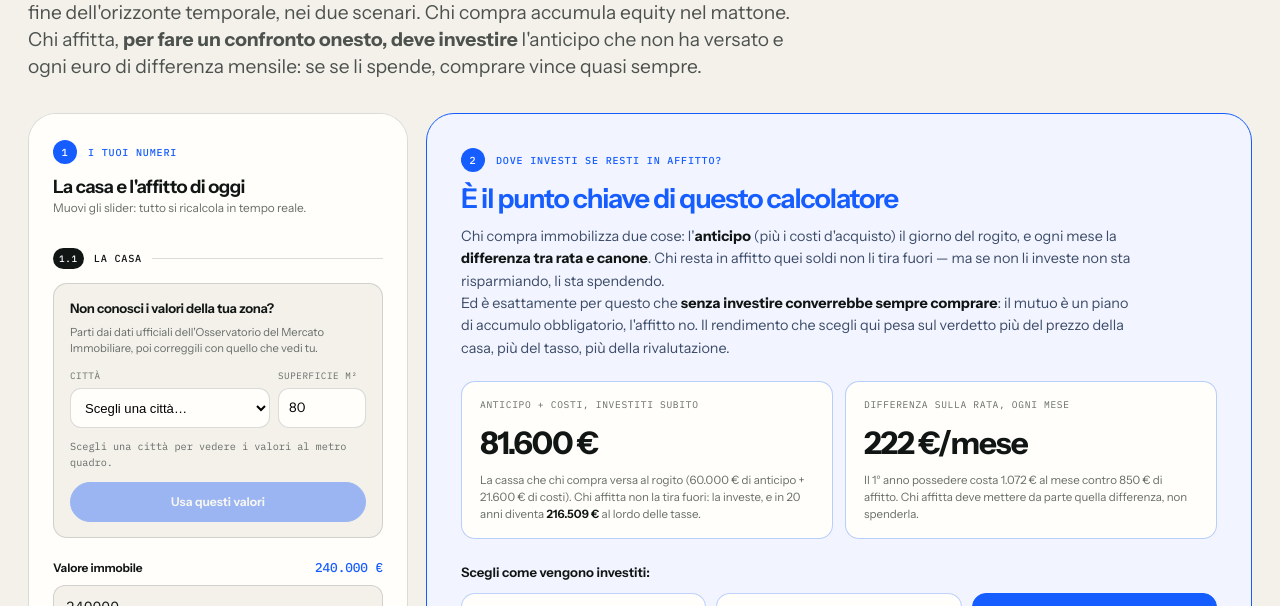
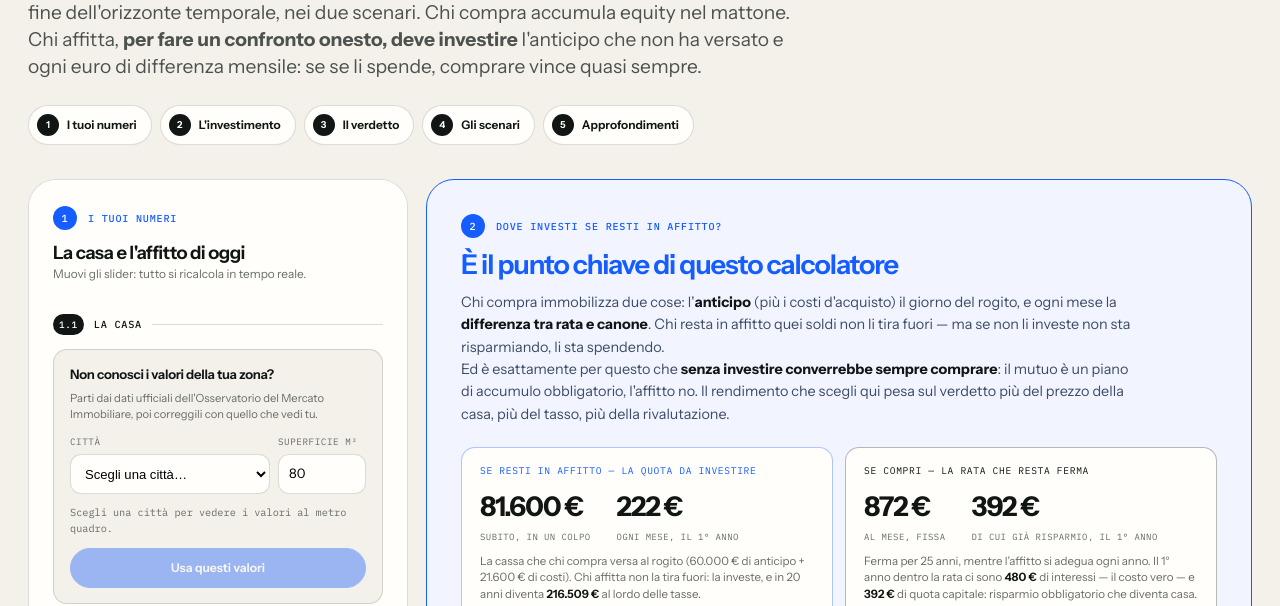
Before and after one commit to CryptoPannoz/alberto-broggi-site, a plain HTML site: page tools/affitto-vs-acquisto.html in a window 1280 px wide. Shown: the part 346-952 px from the top of the page. Drawn offline with Linux system fonts and the light colour scheme.

Commit message:
Make the five-step flow explicit; show both savings plans side by side
Feedback said it still wasn't clear what kind of calculator this is.
The page now declares its own structure: a step nav in the hero
(1 I tuoi numeri · 2 L'investimento · 3 Il verdetto · 4 Gli scenari ·
5 Approfondimenti) with anchors to each block, and every block carries
its step tag.

The investment block now shows the two savings plans side by side
instead of only the renter's flows: left, the share the renter must
invest (81.600 € at once + 222 €/month in year one); right, the
instalment that stays fixed (872 €/month, of which 392 € is already
forced saving as year-one principal, 480 € the true interest cost).
That contrast — active investing vs a fixed instalment that saves for
you — is the whole point of the tool, and it was implicit.

Scenarios are promoted from a closed accordion to step 4, visible, with
per-option probability meter bars and family separators that state the
rule (one lever per family, % = indicative probability).

Deep dives get a step-5 header; thresholds, money flow, sensitivity and
method stay collapsed underneath it.

Co-Authored-By: Claude Opus 5 <noreply@anthropic.com>

```diff
--- a/tools/affitto-vs-acquisto.html
+++ b/tools/affitto-vs-acquisto.html
@@ -345,18 +345,42 @@
     .crypto-more > summary::-webkit-details-marker { display: none; }
     .crypto-more p { margin: 10px 0 0; font-size: .78rem; line-height: 1.55; }
 
-    /* I due flussi in gioco */
-    .invest-flows { display: grid; grid-template-columns: repeat(2, 1fr); gap: 12px; }
-    .invest-flows > div { padding: 16px 18px; border: 1px solid rgba(22,93,255,.3); border-radius: 14px; background: var(--white); }
-    .invest-flows span { display: block; color: var(--muted); font-family: var(--mono); font-size: .6rem; text-transform: uppercase; letter-spacing: .07em; }
-    .invest-flows > div > b { display: block; margin-top: 8px; font-size: clamp(1.4rem, 2.6vw, 1.95rem); letter-spacing: -.04em; }
-    .invest-flows i { display: block; margin-top: 5px; color: var(--muted); font-size: .72rem; font-style: normal; line-height: 1.45; }
-    .invest-flows i b { color: var(--ink); font-size: inherit; font-weight: 650; }
+    /* Il confronto dei due piani: cosa investe chi affitta, cosa blocca chi compra */
+    .duel { display: grid; grid-template-columns: repeat(2, 1fr); gap: 12px; }
+    .duel__side { padding: 16px 18px; border: 1px solid rgba(22,93,255,.35); border-radius: 14px; background: var(--white); }
+    .duel__side--buy { border-color: rgba(17,22,21,.3); }
+    .duel__tag { display: block; font-family: var(--mono); font-size: .6rem; text-transform: uppercase; letter-spacing: .07em; color: var(--blue); }
+    .duel__side--buy .duel__tag { color: var(--ink); }
+    .duel__nums { display: flex; flex-wrap: wrap; gap: 6px 26px; margin-top: 9px; }
+    .duel__nums p { margin: 0; }
+    .duel__nums b { display: block; font-size: clamp(1.25rem, 2.3vw, 1.7rem); letter-spacing: -.04em; }
+    .duel__nums small { display: block; margin-top: 2px; color: var(--muted); font-family: var(--mono); font-size: .56rem; text-transform: uppercase; letter-spacing: .05em; }
+    .duel__side i { display: block; margin-top: 9px; color: var(--muted); font-size: .72rem; font-style: normal; line-height: 1.45; }
+    .duel__side i b { color: var(--ink); font-size: inherit; font-weight: 650; }
+
+    /* Navigazione a passi nell'hero */
+    .steps-nav { display: flex; flex-wrap: wrap; gap: 8px; margin-top: 26px; }
+    .steps-nav a { display: inline-flex; align-items: center; gap: 8px; padding: 8px 14px 8px 8px; border: 1px solid var(--line); border-radius: 999px; background: var(--white); font-size: .74rem; font-weight: 650; transition: border-color .16s ease, transform .16s ease; }
+    .steps-nav a:hover { border-color: var(--ink); transform: translateY(-1px); }
+    .steps-nav i { display: grid; place-items: center; width: 22px; height: 22px; border-radius: 50%; background: var(--ink); color: white; font-style: normal; font-size: .6rem; }
+
+    /* Barrette di probabilità e separatori di famiglia negli scenari */
+    .pmeter { display: block; max-width: 150px; height: 3px; margin-top: 7px; border-radius: 999px; background: rgba(17,22,21,.1); overflow: hidden; }
+    .pmeter i { display: block; height: 100%; border-radius: inherit; background: #7a817b; }
+    .scen tr.base .pmeter i { background: var(--blue); }
+    .scen tr.on .pmeter i { background: var(--orange); }
+    .scen tr.fam .fam-row { display: flex; flex-wrap: wrap; justify-content: space-between; align-items: baseline; gap: 6px 14px; }
+    .scen tr.fam em { color: var(--muted); font-family: var(--mono); font-size: .56rem; font-style: normal; }
+
+    /* Intestazione del blocco approfondimenti */
+    .deep-head { margin: 26px 4px 0; }
+    .deep-head .step-tag { margin: 0 0 6px; }
+    .deep-head > p:last-child { margin: 0; color: var(--muted); font-size: .84rem; max-width: 70ch; }
     #ip-test { margin: 20px 0 0; padding-top: 16px; border-top: 1px solid rgba(22,93,255,.25); }
     #ip-test b { color: var(--ink); }
 
     @media (max-width: 900px) { .port-row { grid-template-columns: repeat(2, minmax(0, 1fr)); } }
-    @media (max-width: 520px) { .invest-flows { grid-template-columns: 1fr; } .port-row { grid-template-columns: 1fr; } }
+    @media (max-width: 520px) { .duel { grid-template-columns: 1fr; } .port-row { grid-template-columns: 1fr; } }
 
     /* Sezioni di approfondimento richiudibili */
     details.deep { padding: 0; }
@@ -449,6 +473,13 @@
         <p class="eyebrow"><span class="status-dot"></span> Strumento · Finanza personale</p>
         <h1>Comprare o <em>affittare casa?</em></h1>
         <p class="lead">Il confronto giusto non è «rata contro affitto»: è <strong>quanto patrimonio netto hai in tasca</strong> alla fine dell'orizzonte temporale, nei due scenari. Chi compra accumula equity nel mattone. Chi affitta, <strong>per fare un confronto onesto, deve investire</strong> l'anticipo che non ha versato e ogni euro di differenza mensile: se se li spende, comprare vince quasi sempre.</p>
+        <nav class="steps-nav" aria-label="Come funziona il calcolatore">
+          <a href="#form"><i>1</i> I tuoi numeri</a>
+          <a href="#invest"><i>2</i> L'investimento</a>
+          <a href="#verdict"><i>3</i> Il verdetto</a>
+          <a href="#scenari"><i>4</i> Gli scenari</a>
+          <a href="#approfondimenti"><i>5</i> Approfondimenti</a>
+        </nav>
       </div>
     </header>
 
@@ -646,9 +677,24 @@
             <p class="step-tag"><i>2</i> Dove investi se resti in affitto?</p>
             <h3>È il punto chiave di questo calcolatore</h3>
             <p class="lead">Chi compra immobilizza due cose: l'<strong>anticipo</strong> (più i costi d'acquisto) il giorno del rogito, e ogni mese la <strong>differenza tra rata e canone</strong>. Chi resta in affitto quei soldi non li tira fuori — ma se non li investe non sta risparmiando, li sta spendendo.<br />Ed è esattamente per questo che <strong>senza investire converrebbe sempre comprare</strong>: il mutuo è un piano di accumulo obbligatorio, l'affitto no. Il rendimento che scegli qui pesa sul verdetto più del prezzo della casa, più del tasso, più della rivalutazione.</p>
-            <div class="invest-flows">
-              <div><span>Anticipo + costi, investiti subito</span><b id="ip-cassa"></b><i id="ip-cassa-note"></i></div>
-              <div><span>Differenza sulla rata, ogni mese</span><b id="ip-mese"></b><i id="ip-mese-note"></i></div>
+            <div class="duel">
+              <div class="duel__side duel__side--rent">
+                <span class="duel__tag">Se resti in affitto — la quota da investire</span>
+                <div class="duel__nums">
+                  <p><b id="ip-cassa"></b><small>subito, in un colpo</small></p>
+                  <p><b id="ip-mese"></b><small>ogni mese, il 1° anno</small></p>
+                </div>
+                <i id="ip-cassa-note"></i>
+                <i id="ip-mese-note"></i>
+              </div>
+              <div class="duel__side duel__side--buy">
+                <span class="duel__tag">Se compri — la rata che resta ferma</span>
+                <div class="duel__nums">
+                  <p><b id="ip-rata"></b><small>al mese, fissa</small></p>
+                  <p><b id="ip-quota"></b><small>di cui già risparmio, il 1° anno</small></p>
+                </div>
+                <i id="ip-rata-note"></i>
+              </div>
             </div>
             <p class="port-intro">Scegli come vengono investiti:</p>
             <div class="port-row" id="ports"></div>
@@ -697,9 +743,9 @@
             </div>
           </div>
 
-          <details class="card deep">
-            <summary><h3>Testa scenari alternativi</h3><span>Tassi, mercato, affitti, portafoglio, disciplina <b>+</b></span></summary>
-            <div>
+          <div class="card" id="scenari">
+            <p class="step-tag"><i>4</i> Gli scenari di mercato</p>
+            <h3>E se il mercato va diversamente?</h3>
             <div class="scen-live neutro" id="scen-live"></div>
             <p class="note">Cinque leve indipendenti, sul tuo orizzonte di <span id="scen-anni"></span> anni. <strong>Puoi accenderne più di una insieme</strong> — tassi alti <em>e</em> mattone in boom, per esempio — ma non due opposte: dentro ogni famiglia la scelta è unica, accenderne una spegne l'altra. Le opzioni sono ordinate <strong>dalla più probabile alla meno probabile</strong>. I tuoi numeri nel pannello non vengono mai riscritti; per tornare indietro c'è «spegni» sulla riga, o «Rimuovi tutto» qui sopra.<br />Le cifre di ogni riga tengono già conto delle altre leve accese: leggile come «cosa succede se in questa famiglia scelgo questa».<br />Cambia anche la colonna «Affitto», e non è un errore: nei due scenari esci di casa con la stessa cifra ogni mese, quindi se un'ipotesi rende l'acquisto più caro chi affitta si ritrova a investire di più.</p>
             <p class="note" style="margin-bottom:10px"><strong>Combinazioni pronte</strong> — accendono più leve insieme, poi puoi ritoccarle una a una:</p>
@@ -709,8 +755,12 @@
               <tbody id="scen"></tbody>
             </table>
             <p class="note" style="margin:22px 0 0">Da dove vengono le percentuali: sono <strong>stime soggettive</strong> ricavate dalla frequenza storica di ciascuna condizione su orizzonti lunghi, in Italia e sui mercati sviluppati. Non sono previsioni e nessuno ha i numeri veri — servono a distinguere «raro ma possibile» da «probabile». Dentro ogni famiglia le opzioni sommano a 100%, contando anche il caso base (i tuoi parametri).<br />Quando accendi più leve, la probabilità mostrata è il <strong>prodotto</strong> delle sole condizioni accese — sulle famiglie che lasci al caso base non si sta affermando nulla, quindi non entrano nel conto. Va comunque letta con prudenza, perché le variabili sono <strong>correlate</strong>: inflazione alta e tassi alti arrivano quasi sempre insieme, quindi una combinazione coerente è più probabile di quanto dica il prodotto, e una contraddittoria molto meno. E se sposti i parametri del pannello lontano dai valori di partenza, la probabilità del «caso base» non vale più.</p>
-            </div>
-          </details>
+          </div>
+
+          <div class="deep-head" id="approfondimenti">
+            <p class="step-tag"><i>5</i> Approfondimenti</p>
+            <p>Le soglie di pareggio, dove finiscono i soldi voce per voce, la sensibilità alle ipotesi e il metodo. Aprili solo se vuoi scavare: il verdetto non cambia.</p>
+          </div>
 
           <details class="card deep">
             <summary><h3>Soglie di pareggio</h3><span>Pareggio, affitto e prezzo limite <b>+</b></span></summary>
@@ -1351,10 +1401,23 @@
       $('ip-cassa-note').innerHTML = 'La cassa che chi compra versa al rogito (' + money(r.anticipo) + ' di anticipo + ' + money(r.unaTantum) +
         ' di costi). Chi affitta non la tira fuori: la investe, e in ' + p.anni + ' anni diventa <b>' +
         money(r.cassaIniziale * Math.pow(1 + p.rendimento / 100, p.anni)) + '</b> al lordo delle tasse.';
-      $('ip-mese').textContent = (diffMese1 >= 0 ? money(diffMese1) : money(0)) + '/mese';
+      $('ip-mese').textContent = money(Math.max(0, diffMese1));
       $('ip-mese-note').innerHTML = diffMese1 > 0
         ? 'Il 1° anno possedere costa ' + money(r.costoBuy1) + ' al mese contro ' + money(r.costoRent1) + ' di affitto. Chi affitta deve mettere da parte quella differenza, non spenderla.'
         : 'Qui l\'affitto costa più della rata: è <b>chi compra</b> ad avere il surplus da investire (' + money(-diffMese1) + '/mese). Man mano che il canone si adegua, la differenza si sposta.';
+
+      // La sponda opposta: la rata non si muove, e dentro c'è già risparmio forzoso
+      if (r.rata > 0) {
+        var int1 = r.mutuo * (p.tasso / 100 / 12);
+        var quota1 = Math.max(0, r.rata - int1);
+        $('ip-rata').textContent = money(r.rata);
+        $('ip-quota').textContent = money(quota1);
+        $('ip-rata-note').innerHTML = 'Ferma per ' + p.durata + ' anni, mentre l\'affitto si adegua ogni anno. Il 1° anno dentro la rata ci sono <b>' + money(int1) + '</b> di interessi — il costo vero — e <b>' + money(quota1) + '</b> di quota capitale: risparmio obbligatorio che diventa casa. Anno dopo anno gli interessi calano e la quota capitale cresce.';
+      } else {
+        $('ip-rata').textContent = '0 €';
+        $('ip-quota').textContent = '—';
+        $('ip-rata-note').textContent = 'Senza mutuo non c\'è rata: tutta la cifra è immobilizzata il giorno dell\'acquisto, e il confronto si gioca solo sul costo-opportunità di quel capitale.';
+      }
 
       // Controfattuale: stessi parametri ma nessuno investe il surplus mensile
       var rNoInv = simulate(Object.assign({}, p, { quotaInv: 0 }));
@@ -1499,14 +1562,15 @@
         var rr = simulate(pTest);
         var dd = rr.netBuy - rr.netRent;
         var badge = '<span class="prob ' + (prob >= 30 ? 'hi' : (prob <= 15 ? 'lo' : '')) + '">' + prob + '%</span>';
-        return '<tr class="' + (cls || '') + (on ? ' on' : '') + '"><td><strong>' + nome + '</strong>' + badge + '<small>' + desc + '</small></td>' +
+        var meter = '<span class="pmeter" aria-hidden="true"><i style="width:' + Math.min(100, prob) + '%"></i></span>';
+        return '<tr class="' + (cls || '') + (on ? ' on' : '') + '"><td><strong>' + nome + '</strong>' + badge + '<small>' + desc + '</small>' + meter + '</td>' +
                '<td class="num">' + money(rr.netBuy) + '</td><td class="num">' + money(rr.netRent) + '</td>' +
                '<td class="num" style="color:' + (dd >= 0 ? '#1c9a52' : '#c33f1c') + '">' + signed(dd) + '</td>' +
                '<td>' + azione + '</td></tr>';
       };
       FAMIGLIE.forEach(function (f) {
         var att = inFam(f.id);
-        sc += '<tr class="fam"><td colspan="5"><strong>' + f.nome + '</strong></td></tr>';
+        sc += '<tr class="fam"><td colspan="5"><span class="fam-row"><strong>' + f.nome + '</strong><em>una sola leva attiva per famiglia · % = probabilità indicativa</em></span></td></tr>';
         // Caso base + opzioni, ordinati dal più probabile al meno probabile.
         var opzioni = [{ base: true, n: 'Come da tuoi parametri', d: f.baseD, p: f.pBase }]
           .concat(SCENARI.filter(function (s) { return s.fam === f.id; }))
```
